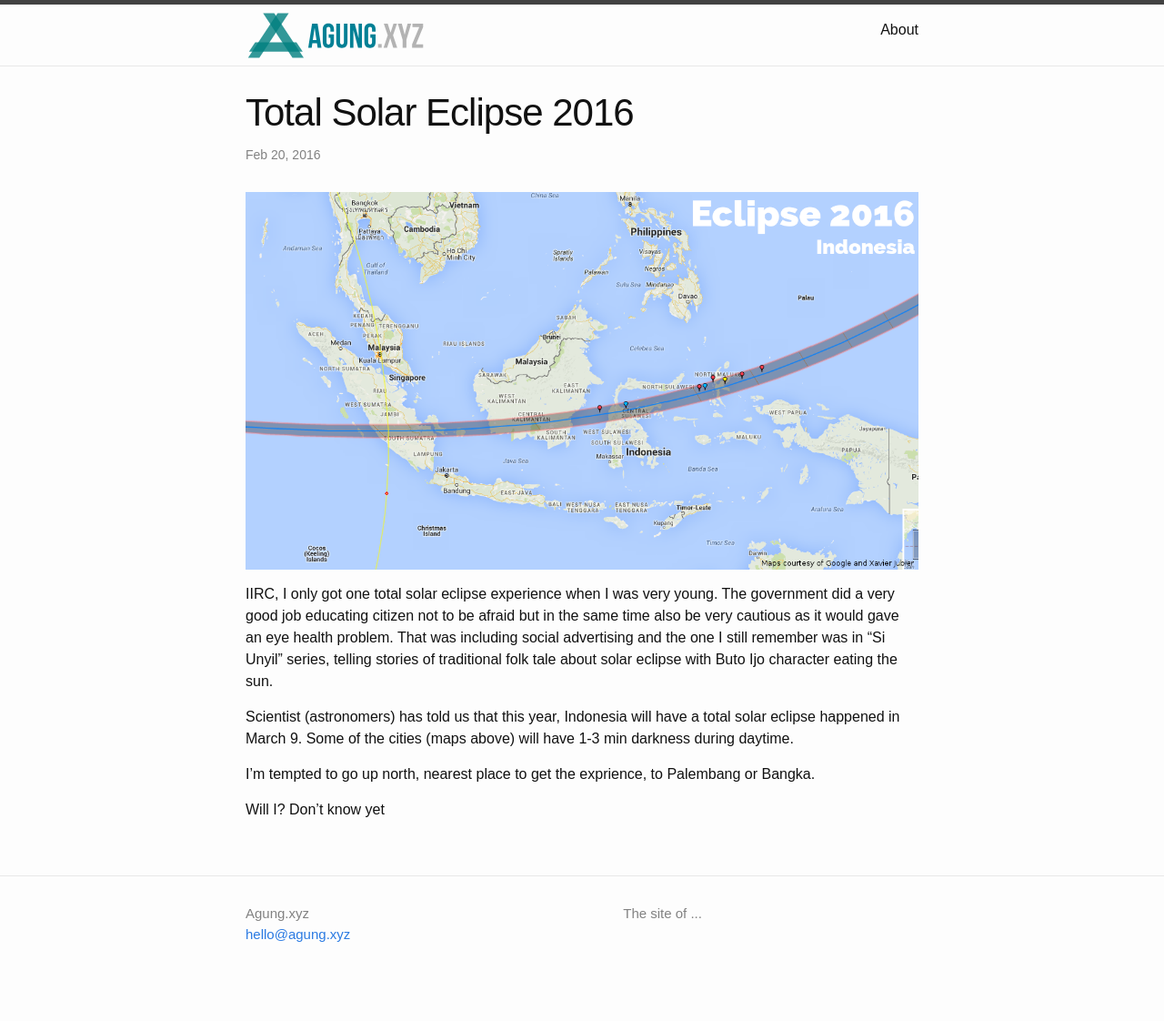
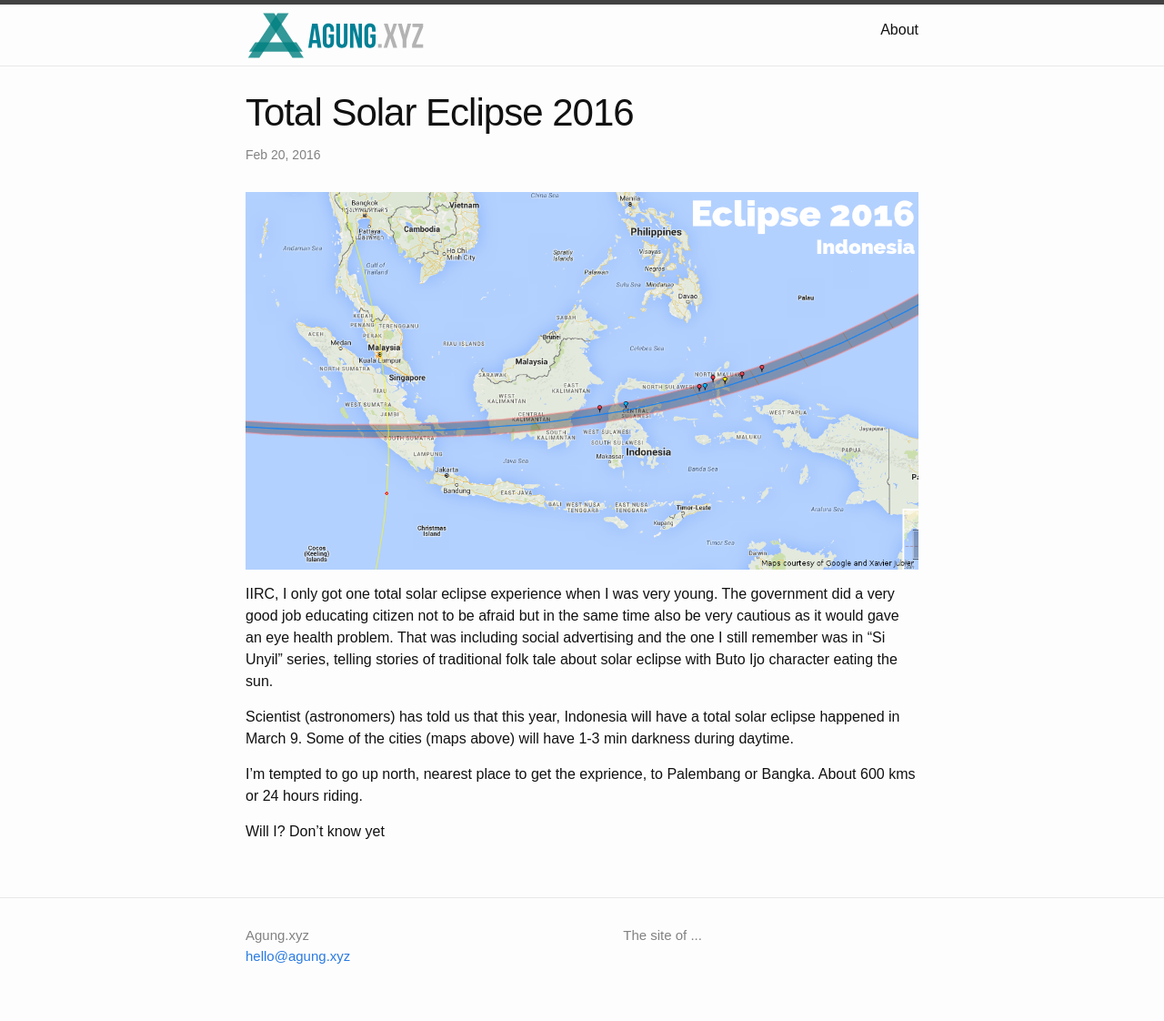
Before and after one commit to gm-ah/gm-ah.github.io, a Jekyll site: the page built from _posts/2016-02-20-eclipse-2016.markdown, in a window 1280 px wide. Shown: the whole page at 91% size. Built offline with Jekyll 4.4.1, drawn with Linux system fonts in a browser that asks for light colours; some web fonts are replaced; before the commit the page ends 1098 px from its top, so only the background shows below that.

Commit message:
Update 2016-02-20-eclipse-2016.markdown

```diff
--- a/_posts/2016-02-20-eclipse-2016.markdown
+++ b/_posts/2016-02-20-eclipse-2016.markdown
@@ -11,6 +11,6 @@ IIRC, I only got one total solar eclipse experience when I was very young. The g
 
 Scientist (astronomers) has told us that this year, Indonesia will have a total solar eclipse happened in March 9. Some of the cities (maps above) will have 1-3 min darkness during daytime.
 
-I'm tempted to go up north, nearest place to get the exprience, to Palembang or Bangka.
+I'm tempted to go up north, nearest place to get the exprience, to Palembang or Bangka. About 600 kms or 24 hours riding.
 
 Will I? Don't know yet
```
